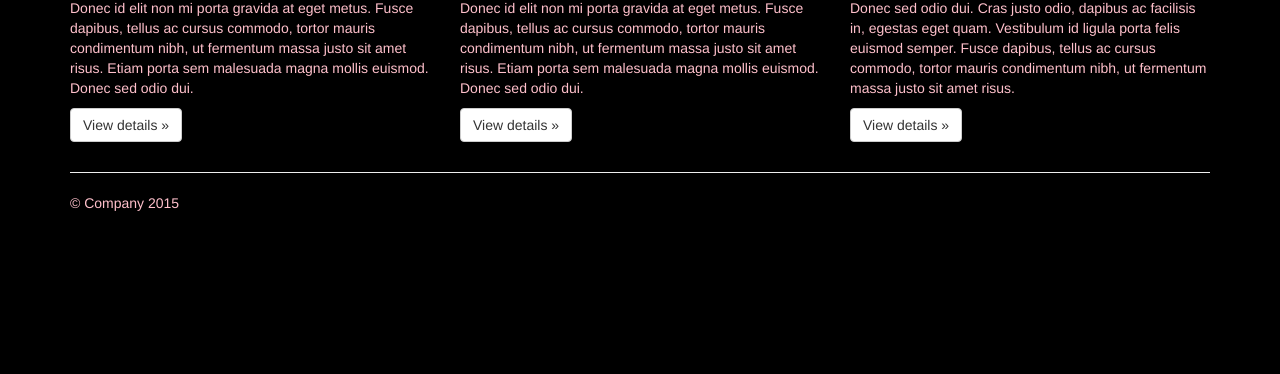
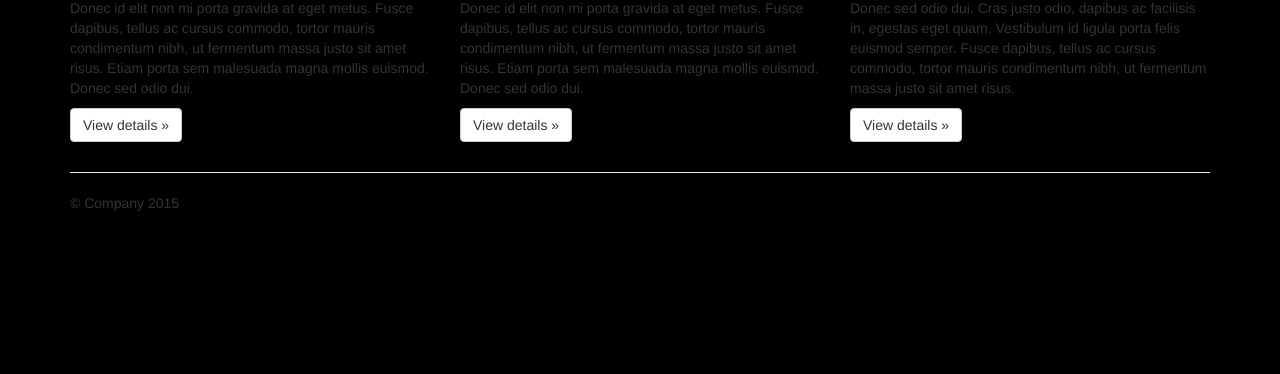
Before and after one commit to framzes07/HTML5APP, a website: page public_html/index.html in a window 1280 px wide. Shown: the part 426-800 px from the top of the page. Drawn offline with nearby package versions, Linux system fonts and the light colour scheme.

Commit message:
del pink div

```diff
--- a/public_html/index.html
+++ b/public_html/index.html
@@ -15,8 +15,6 @@
             body {
                 background-color: black;
             }
-            div {
-                color: pink;
             ul {
                 color: pink
             }
```
